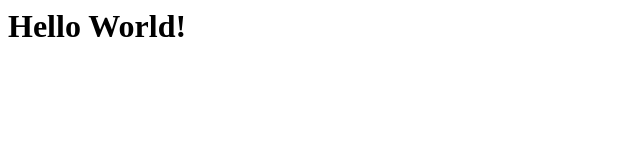
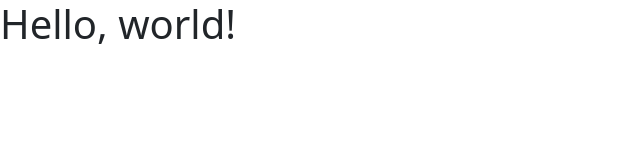
Before and after one commit to Sudhir-MIT/HW3, a plain HTML site: page index.html in a window 1280 px wide. Shown: the whole page, without its empty margins (0-640 px from the left). Drawn offline with nearby package versions, Linux system fonts and the light colour scheme.

Commit message:
Update index.html

```diff
--- a/index.html
+++ b/index.html
@@ -1,6 +1,27 @@
+<!doctype html>
+<html lang="en">
+  <head>
+    <!-- Required meta tags -->
+    <meta charset="utf-8">
+    <meta name="viewport" content="width=device-width, initial-scale=1">
 
-<html>
-  <h1>
-Hello World!
-  </h1>
+    <!-- Bootstrap CSS -->
+    <link href="https://cdn.jsdelivr.net/npm/bootstrap@5.1.1/dist/css/bootstrap.min.css" rel="stylesheet" integrity="sha384-F3w7mX95PdgyTmZZMECAngseQB83DfGTowi0iMjiWaeVhAn4FJkqJByhZMI3AhiU" crossorigin="anonymous">
+
+    <title>Hello, world!</title>
+  </head>
+  <body>
+    <h1>Hello, world!</h1>
+
+    <!-- Optional JavaScript; choose one of the two! -->
+
+    <!-- Option 1: Bootstrap Bundle with Popper -->
+    <script src="https://cdn.jsdelivr.net/npm/bootstrap@5.1.1/dist/js/bootstrap.bundle.min.js" integrity="sha384-/bQdsTh/da6pkI1MST/rWKFNjaCP5gBSY4sEBT38Q/9RBh9AH40zEOg7Hlq2THRZ" crossorigin="anonymous"></script>
+
+    <!-- Option 2: Separate Popper and Bootstrap JS -->
+    <!--
+    <script src="https://cdn.jsdelivr.net/npm/@popperjs/core@2.9.3/dist/umd/popper.min.js" integrity="sha384-W8fXfP3gkOKtndU4JGtKDvXbO53Wy8SZCQHczT5FMiiqmQfUpWbYdTil/SxwZgAN" crossorigin="anonymous"></script>
+    <script src="https://cdn.jsdelivr.net/npm/bootstrap@5.1.1/dist/js/bootstrap.min.js" integrity="sha384-skAcpIdS7UcVUC05LJ9Dxay8AXcDYfBJqt1CJ85S/CFujBsIzCIv+l9liuYLaMQ/" crossorigin="anonymous"></script>
+    -->
+  </body>
 </html>
```
